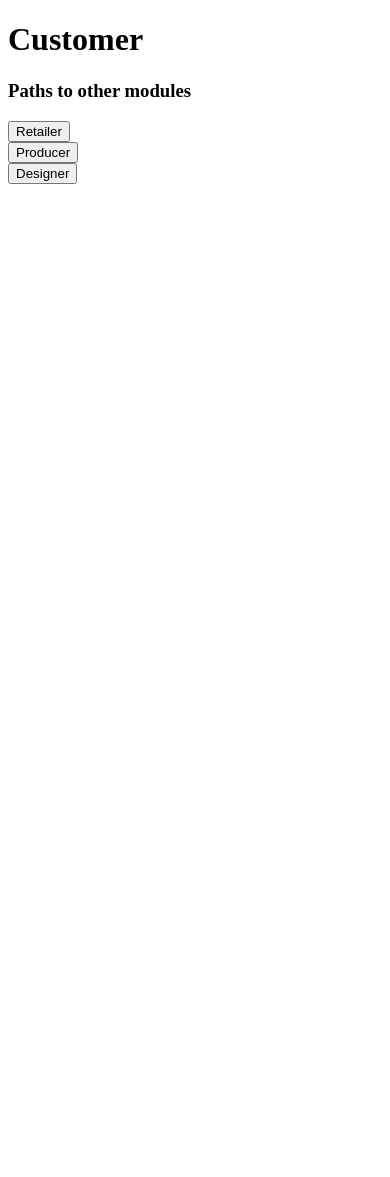
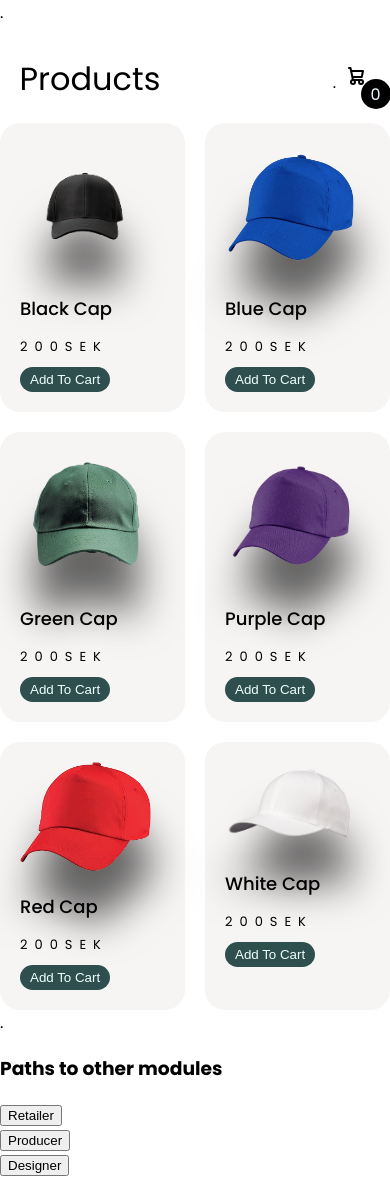
Before and after one commit to nonkan/D0018E, a Flask app: page /goto_customer in a window 390 px wide. Before the commit the page ends 184 px from the top, so only its background shows below. Run offline with Flask 3, Linux system fonts and the light colour scheme; some libraries are stand-ins or nearby versions.

Commit message:
Work in progress for customer page
I have added html css and js code for the customer page, however im not done, i still need to fix some logic if an item is added, then it needs to be in the shopping cart, not before. Also link all the items added to a database.

```diff
--- /dev/null
+++ b/static/customer.css
@@ -0,0 +1,157 @@
+@import url('https://fonts.googleapis.com/css2?family=Poppins:ital,wght@0,100;0,200;0,300;0,400;0,500;0,600;0,700;0,800;0,900;1,100;1,200;1,300;1,400;1,500;1,600;1,700;1,800;1,900&display=swap');
+body{
+    font-family: 'Poppins', sans-serif;
+    margin: 0;
+}
+.customer{
+    width: 900px;
+    max-width: 90vw;
+    margin: auto;
+    text-align: center;
+    padding-top : 10px;
+    transition: transform .5s;
+}
+svg{
+    width: 30px;
+}
+header{
+    display: flex;
+    align-items: center;
+    justify-content: space-between;
+    padding: 20px 0;
+}
+.icon-cart{
+    position: relative;
+}
+.icon-cart span{
+    display:flex;
+    width: 30px;
+    height: 30px;
+    background-color:black;
+    justify-content: center;
+    align-items: center;
+    color: aliceblue;
+    border-radius: 50%;
+    position: absolute;
+    top: 50%;
+    right: -20px;
+}
+.title{
+    font-size: xx-large;
+}
+.listProduct .item img{
+    width: 90%;
+    filter: drop-shadow(0 50px 20px #0009);
+}
+
+.listProduct{
+    display: grid;
+    grid-template-columns: repeat(4, 1fr);
+    gap: 20px;
+}
+.listProduct .item{
+    background-color: rgb(247, 245, 244);
+    padding: 20px;
+    border-radius: 20px;
+}
+.listProduct .item h2{
+    font-weight: 500;
+    font-size: large;
+}
+.listProduct .item .price{
+    letter-spacing: 7px;
+    font-size: small;
+}
+.listProduct .item button{
+    background-color: darkslategrey;
+    color: azure;
+    padding: 5px 10px;
+    border-radius: 20px;
+    margin-top: 10px;
+    border: none;
+    cursor: pointer;
+}
+
+/* This handles the tab of the shoppingcart */
+.cartTab{
+    width: 400px;
+    background-color: rgb(71, 70, 68);
+    color:azure;
+    position:fixed;
+    inset: 0 -400px 0 auto;
+    display: grid;
+    grid-template-rows: 70px 1fr 70px;
+    transition: .5s;
+}
+body.showCart .cartTab{
+    inset: 0 0 0 auto;
+}
+body.showCart .customer{
+    transform: translateX(-250px);
+}
+.cartTab h1{
+    padding: 20px;
+    margin: 0;
+    font-weight: 300;
+}
+.cartTab .btn{
+    display: grid;
+    grid-template-columns: repeat(2, 1fr);
+}
+.cartTab .btn button{
+    background-color: blueviolet;
+    border:none;
+    font-family: Poppins;
+    font-weight: 500;
+    cursor: pointer;
+}
+.cartTab .btn .close{
+    background-color: aliceblue;
+}
+.cartTab .listCart .item img{
+    width: 100%;
+}
+.cartTab .listCart .item{
+    display: grid;
+    grid-template-columns: 70px 150px 50px 1fr;
+    gap: 10px;
+    text-align: center;
+    align-items: center;
+}
+.listCart .quantity span{
+    display: inline-block;
+    width: 25px;
+    height: 25px;
+    background-color: azure;
+    color: dimgray;
+    border-radius: 50%;
+    cursor: pointer;
+}
+.listCart .quantity span:nth-child(2){
+    border-color: transparent;
+    color: #eee;
+    cursor: auto;
+}
+.listCart .item:nth-child(even){
+    background-color: #eee1;
+}
+.listCart{
+    overflow: auto;
+}
+.listCart::-webkit-scrollbar{
+    width: 0;
+}
+
+@media only screen and (max-width: 992px) {
+    .listProduct{
+        grid-template-columns: repeat(3, 1fr);
+    }
+}
+
+
+/* mobile */
+@media only screen and (max-width: 768px) {
+    .listProduct{
+        grid-template-columns: repeat(2, 1fr);
+    }
+}
--- /dev/null
+++ b/static/customer.js
@@ -0,0 +1,60 @@
+
+let iconCart = document.querySelector('.icon-cart'); //Shopping cart window appear when you click on icon
+let closeCart = document.querySelector('.close');
+let body = document.querySelector('body'); //Shopping cart window to appear
+
+
+
+iconCart.addEventListener('click', () => {
+    body.classList.toggle('showCart')
+})
+closeCart.addEventListener('click', () => {
+    body.classList.toggle('showCart')
+})
+//------------------------------------------------------------------------------------------
+//TODO CREATE A TABLE IN DATABASE WHEN CLICKED ON ITEM
+const addDataToHTML = () => {
+    // remove datas default from HTML
+
+        // add new datas
+        if(products.length > 0) // if has data
+        {
+            products.forEach(product => {
+                let newProduct = document.createElement('div');
+                newProduct.dataset.id = product.id;
+                newProduct.classList.add('item');
+                newProduct.innerHTML =
+                `<img src="${product.image}" alt="">
+                <h2>${product.name}</h2>
+                <div class="price">$${product.price}</div>
+                <button class="addCart">Add To Cart</button>`;
+                listProductHTML.appendChild(newProduct);
+            });
+        }
+    }
+
+//-----------------------------------------------------------------------------------------------------------
+/*document.addEventListener("DOMContentLoaded", function () {
+    fetch('/shopping_cart')
+        .then(response => response.json())
+        .then(data => {
+            let cartContainer = document.querySelector(".shoppingCart");
+            cartContainer.innerHTML = ""; // Clear existing content
+
+            data.forEach(item => {
+                let cartHTML = `
+                    <div class="cart-item">
+                        <h2>Model: ${item.model}</h2>
+                        <p>Color: ${item.color}</p>
+                        <p>Amount: ${item.amount}</p>
+                        <p>Customer: ${item.customer}</p>
+                        <div class="price">Price: ${item.price} SEK</div>
+                        <button class="removeCart" data-id="${item.place_in_shoppingcart}">Remove</button>
+                    </div>
+                `;
+                cartContainer.innerHTML += cartHTML;
+            });
+        })
+        .catch(error => console.error('Error fetching cart:', error));
+});
+*/
--- a/templates/customer.html
+++ b/templates/customer.html
@@ -4,9 +4,170 @@
     <meta charset="UTF-8">
     <meta name="viewport" context="width=device-width, initial-scale=1.0">
     <title>Customer</title>
+    <link rel="stylesheet" href="{{ url_for('static', filename='customer.css') }}">
 </head>
-<body>
-    <h1>Customer</h1>
+<body class="">
+    <!-- This is the customer container section-->.
+    <div class="customer">
+        <header>
+            <div class="title">Products</div>
+            <div class="icon-cart"><!-- icon taken from flowbite.com/icons-->.
+                <svg aria-hidden="true" xmlns="http://www.w3.org/2000/svg" width="24" height="24" fill="none" viewBox="0 0 24 24">
+                <path stroke="currentColor" stroke-linecap="round" stroke-linejoin="round" stroke-width="2" d="M5 4h1.5L9 16m0 0h8m-8 0a2 2 0 1 0 0 4 2 2 0 0 0 0-4Zm8 0a2 2 0 1 0 0 4 2 2 0 0 0 0-4Zm-8.5-3h9.25L19 7H7.312"/>
+                </svg>
+                <span>0</span>
+            </div>
+        </header>
+    </div>
+<!-- This is the product tab section-->
+        <div class="listProduct">
+
+            <div class="item">
+                <img src="{{ url_for('static', filename='cap_black.png') }}" alt="Black Cap">
+                <h2>Black Cap</h2>
+                <div class="price">200SEK</div>
+                <button class="addCart">Add To Cart</button>
+            </div>
+            <div class="item">
+                <img src="{{ url_for('static', filename='cap_Blue.png') }}" alt="Blue Cap">
+                <h2>Blue Cap</h2>
+                <div class="price">200SEK</div>
+                <button class="addCart">Add To Cart</button>
+            </div>
+            <div class="item">
+                <img src="{{ url_for('static', filename='cap_Green.png') }}" alt="Green Cap">
+                <h2>Green Cap</h2>
+                <div class="price">200SEK</div>
+                <button class="addCart">Add To Cart</button>
+            </div>
+            <div class="item">
+                <img src="{{ url_for('static', filename='cap_Purple.png') }}" alt="Purple Cap">
+                <h2>Purple Cap</h2>
+                <div class="price">200SEK</div>
+                <button class="addCart">Add To Cart</button>
+            </div>
+            <div class="item">
+                <img src="{{ url_for('static', filename='cap_Red.png') }}" alt="Red Cap">
+                <h2>Red Cap</h2>
+                <div class="price">200SEK</div>
+                <button class="addCart">Add To Cart</button>
+            </div>
+            <div class="item">
+                <img src="{{ url_for('static', filename='cap_White.png') }}" alt="White Cap">
+                <h2>White Cap</h2>
+                <div class="price">200SEK</div>
+                <button class="addCart">Add To Cart</button>
+            </div>
+        </div>
+<!-- This is the shopping cart tab section-->.
+<div class="cartTab">
+    <h1>Shopping Cart</h1>
+    <div class="listCart">
+        <div class="item">
+            <div class="image">
+            <img src="{{ url_for('static', filename='cap_black.png') }}" alt="Black Cap">
+            </div>
+            <div class="name">
+                Black Cap
+            </div>
+            <div class="totalPrice">
+                200SEK
+            </div>
+            <div class="quantity">
+                <span class="minus"></span>
+                <span>1</span>
+                <span class="plus"></span>
+            </div>
+        </div>
+        <div class="item">
+            <div class="image">
+            <img src="{{ url_for('static', filename='cap_blue.png') }}" alt="Blue Cap">
+            </div>
+            <div class="name">
+                Blue Cap
+            </div>
+            <div class="totalPrice">
+                200SEK
+            </div>
+            <div class="quantity">
+                <span class="minus"></span>
+                <span>1</span>
+                <span class="plus"></span>
+            </div>
+        </div>
+        <div class="item">
+            <div class="image">
+            <img src="{{ url_for('static', filename='cap_green.png') }}" alt="Green Cap">
+            </div>
+            <div class="name">
+                Green Cap
+            </div>
+            <div class="totalPrice">
+                200SEK
+            </div>
+            <div class="quantity">
+                <span class="minus"></span>
+                <span>1</span>
+                <span class="plus"></span>
+            </div>
+        </div>
+        <div class="item">
+            <div class="image">
+            <img src="{{ url_for('static', filename='cap_purple.png') }}" alt="Purple Cap">
+            </div>
+            <div class="name">
+                Purple Cap
+            </div>
+            <div class="totalPrice">
+                200SEK
+            </div>
+            <div class="quantity">
+                <span class="minus"></span>
+                <span>1</span>
+                <span class="plus"></span>
+            </div>
+        </div>
+        <div class="item">
+            <div class="image">
+            <img src="{{ url_for('static', filename='cap_red.png') }}" alt="Red Cap">
+            </div>
+            <div class="name">
+                Red Cap
+            </div>
+            <div class="totalPrice">
+                200SEK
+            </div>
+            <div class="quantity">
+                <span class="minus"></span>
+                <span>1</span>
+                <span class="plus"></span>
+            </div>
+        </div>
+        <div class="item">
+            <div class="image">
+            <img src="{{ url_for('static', filename='cap_white.png') }}" alt="White Cap">
+            </div>
+            <div class="name">
+                White Cap
+            </div>
+            <div class="totalPrice">
+                200SEK
+            </div>
+            <div class="quantity">
+                <span class="minus"></span>
+                <span>1</span>
+                <span class="plus"></span>
+            </div>
+        </div>
+        <div class="btn">
+            <button class="close">CLOSE</button>
+            <button class="checkout">CHECKOUT</button>
+        </div>
+    </div>
+</div>
+
+<script src="{{ url_for('static', filename='customer.js') }}"></script>
+
 
 
     <h3>Paths to other modules</h3>
```
Also changed, not shown: customer.py (renamed from app.py, +39 -36 lines), static/products.json (added, +13 -0 lines), static/cap_black.png (added), static/cap_blue.png (added), static/cap_green.png (added), static/cap_purple.png (added), static/cap_red.png (added), static/cap_white.png (added).
